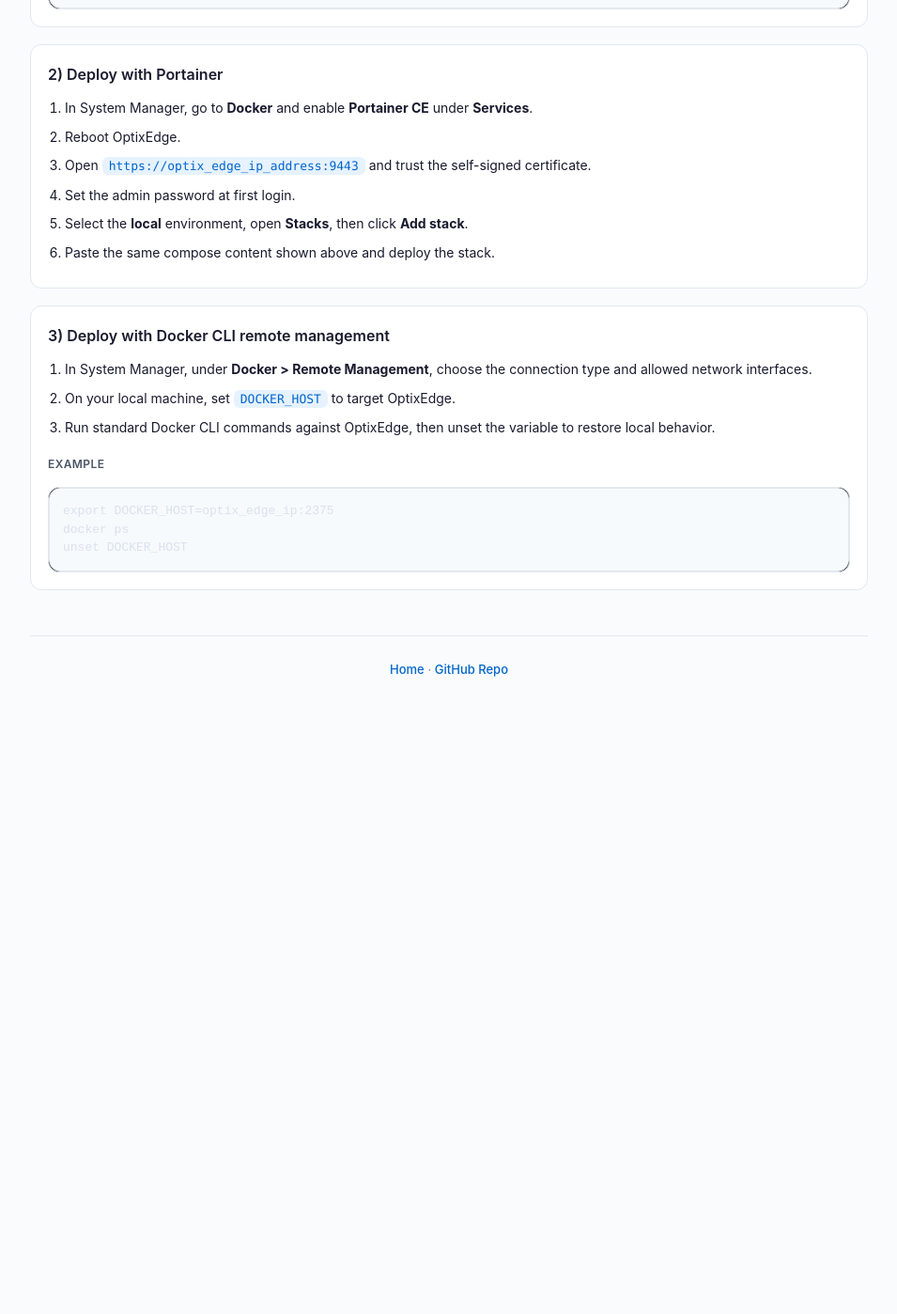
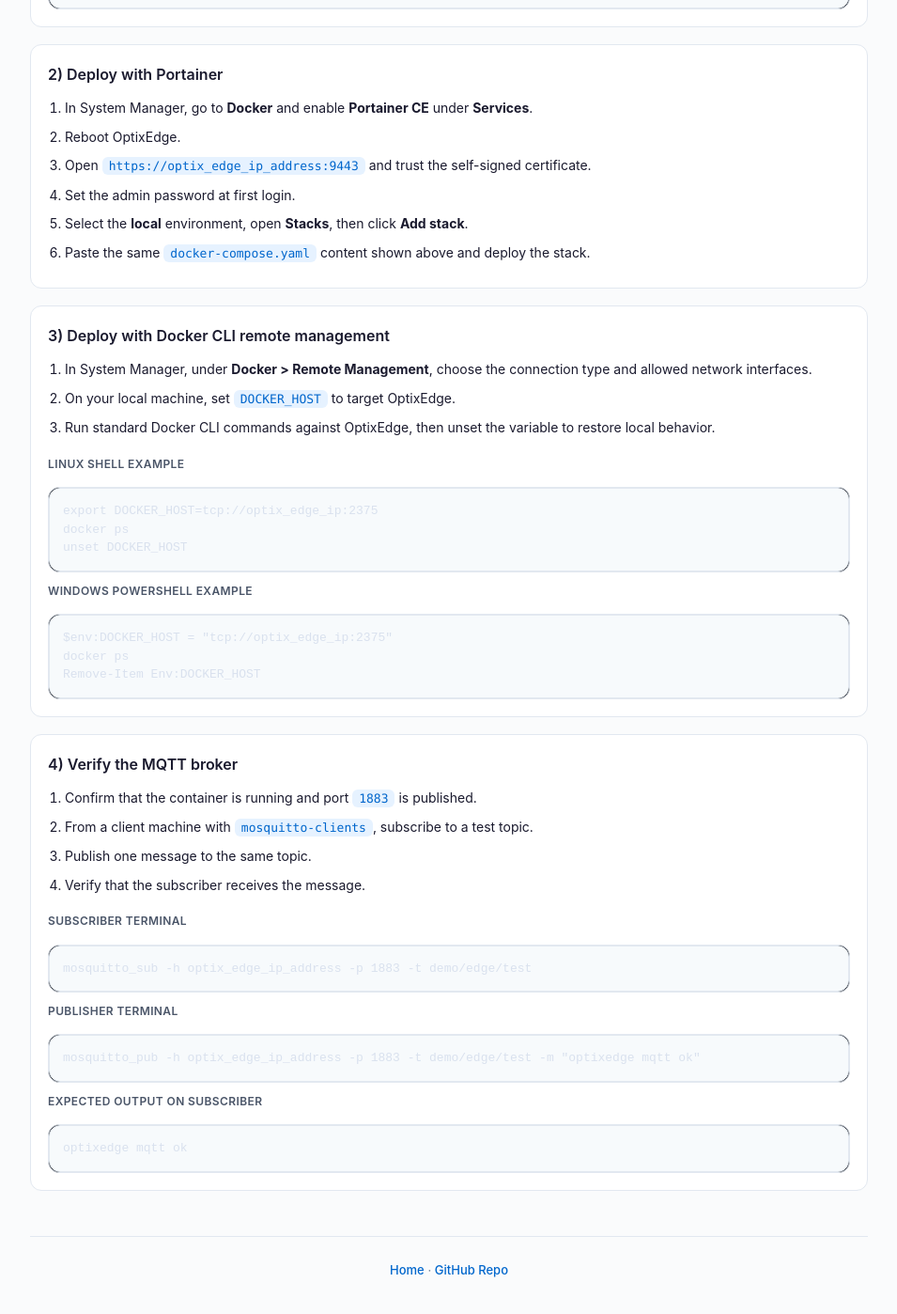
Before and after one commit to massimovar/LearningFTOptix, a Jekyll site: the page built from docs/chapters/OptixEdge.html, in a window 1280 px wide and 1400 px high, scrolled down 1418 px. Shown: the whole window at 94% size, without its empty margins (162-1117 px from the left). Built offline with Jekyll 4.4.1, drawn with Linux system fonts in a browser that asks for light colours; before the commit the page ends 2181 px from its top, so only the background shows below that; some of the changed text lies outside the part shown.

Commit message:
Add a short MQTT publish/subscribe test step.

```diff
--- a/docs/chapters/OptixEdge.html
+++ b/docs/chapters/OptixEdge.html
@@ -171,8 +171,9 @@
 <section class="tutorial-wrap">
   <h2 class="tutorial-title">Deploy your first container on your OptixEdge</h2>
   <p class="tutorial-subtitle">
-    This quick tutorial summarizes the first Docker workflow on OptixEdge (from the
-    <a href="https://massimovar.github.io/LearningFTOptix/pdf/OptixEdgeAndDockerContainers.pdf">OptixEdge & Docker Containers presentation</a>, page 42 onward), using an MQTT Mosquitto example.
+    Follow this tutorial to deploy your first MQTT broker on OptixEdge using Docker.
+    The procedure is based on the
+    <a href="https://massimovar.github.io/LearningFTOptix/pdf/OptixEdgeAndDockerContainers.pdf">OptixEdge & Docker Containers presentation</a> (page 42 onward).
   </p>
 
   <div class="tutorial-note">
@@ -234,7 +235,7 @@
       <li>Open <code>https://optix_edge_ip_address:9443</code> and trust the self-signed certificate.</li>
       <li>Set the admin password at first login.</li>
       <li>Select the <strong>local</strong> environment, open <strong>Stacks</strong>, then click <strong>Add stack</strong>.</li>
-      <li>Paste the same compose content shown above and deploy the stack.</li>
+      <li>Paste the same <code>docker-compose.yaml</code> content shown above and deploy the stack.</li>
     </ol>
   </div>
 
@@ -246,11 +247,43 @@
       <li>Run standard Docker CLI commands against OptixEdge, then unset the variable to restore local behavior.</li>
     </ol>
 
-    <span class="code-label">Example</span>
+    <span class="code-label">Linux shell example</span>
     <div class="code-block">
-      <pre>export DOCKER_HOST=optix_edge_ip:2375
+      <pre>export DOCKER_HOST=tcp://optix_edge_ip:2375
 docker ps
 unset DOCKER_HOST</pre>
     </div>
+
+    <span class="code-label">Windows PowerShell example</span>
+    <div class="code-block">
+      <pre>$env:DOCKER_HOST = "tcp://optix_edge_ip:2375"
+docker ps
+Remove-Item Env:DOCKER_HOST</pre>
+    </div>
+  </div>
+
+  <div class="path">
+    <h4>4) Verify the MQTT broker</h4>
+    <ol>
+      <li>Confirm that the container is running and port <code>1883</code> is published.</li>
+      <li>From a client machine with <code>mosquitto-clients</code>, subscribe to a test topic.</li>
+      <li>Publish one message to the same topic.</li>
+      <li>Verify that the subscriber receives the message.</li>
+    </ol>
+
+    <span class="code-label">Subscriber terminal</span>
+    <div class="code-block">
+      <pre>mosquitto_sub -h optix_edge_ip_address -p 1883 -t demo/edge/test</pre>
+    </div>
+
+    <span class="code-label">Publisher terminal</span>
+    <div class="code-block">
+      <pre>mosquitto_pub -h optix_edge_ip_address -p 1883 -t demo/edge/test -m "optixedge mqtt ok"</pre>
+    </div>
+
+    <span class="code-label">Expected output on subscriber</span>
+    <div class="code-block">
+      <pre>optixedge mqtt ok</pre>
+    </div>
   </div>
 </section>
```
Also changed, not shown: other parts of docs/chapters/OptixEdge.html (+3 -3 lines).
